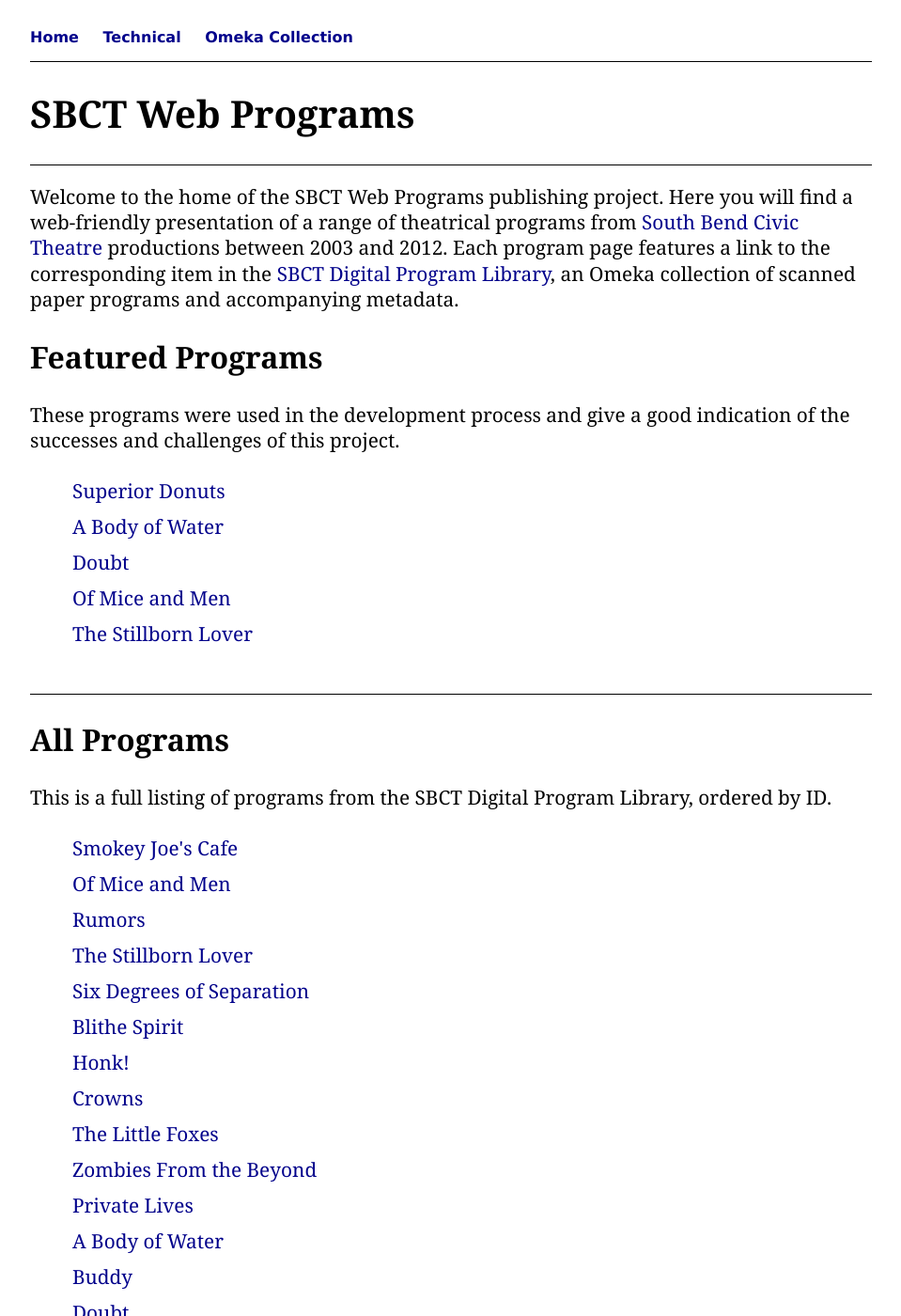
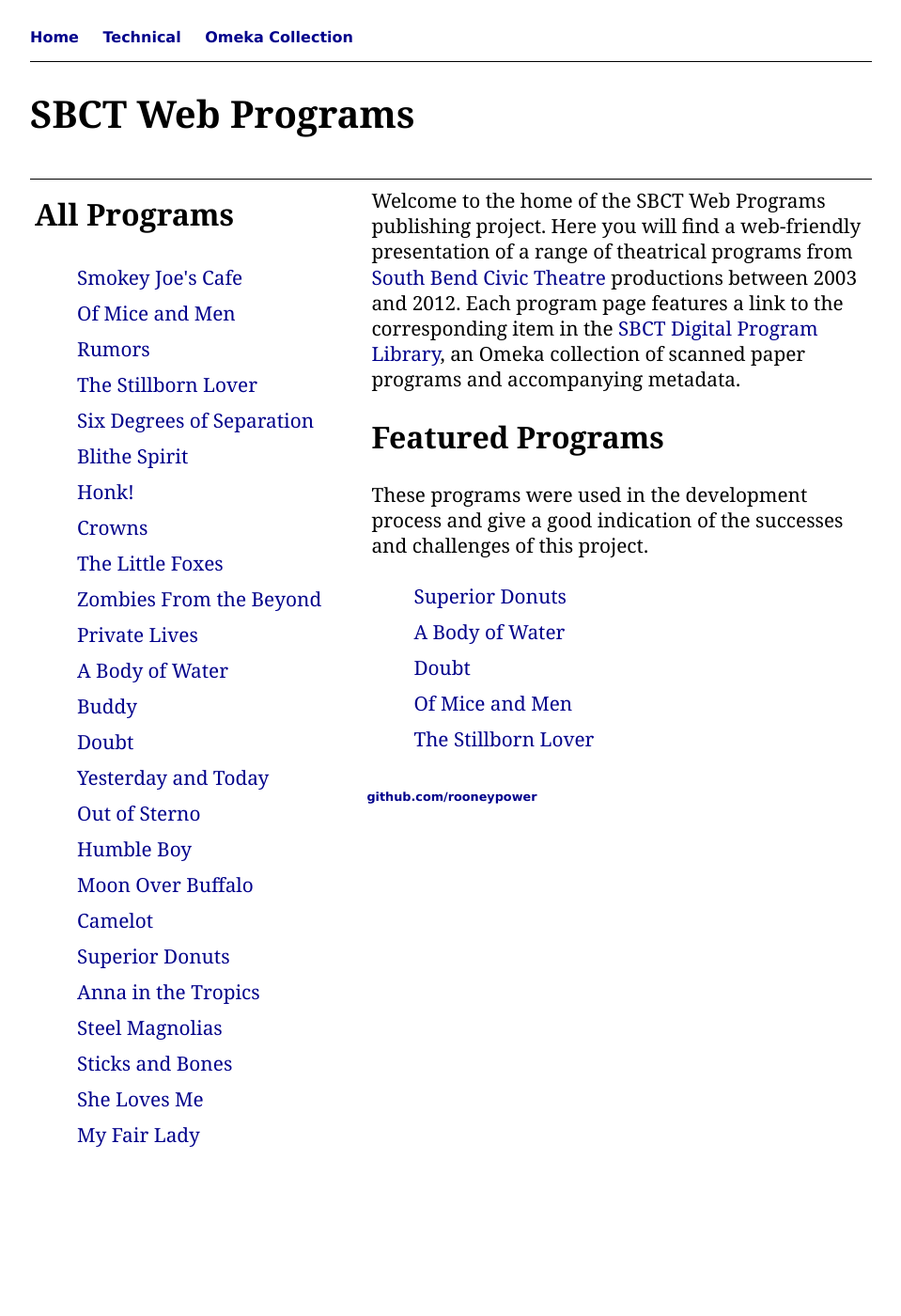
Before and after one commit to rooneypower/rooneypower.github.io, a Jekyll site: the page built from sbct/index.html, in a window 1280 px wide and 1400 px high. Shown: the whole window at 94% size, without its empty margins (160-1119 px from the left). Built offline with Jekyll 4.4.1, drawn with Linux system fonts in a browser that asks for light colours.

Commit message:
Update index.html

```diff
--- a/sbct/index.html
+++ b/sbct/index.html
@@ -3,21 +3,8 @@
 title: "SBCT Web Programs"
 ---
 <h1>{{ page.title }}</h1>
-<div>
-	<p>Welcome to the home of the SBCT Web Programs publishing project. Here you will find a web-friendly presentation of a range of theatrical programs from <a href="https://sbct.org/" target="_blank">South Bend Civic Theatre</a> productions between 2003 and 2012. Each program page features a link to the corresponding item in the <a href="https://sbct.omeka.net/" target="_blank">SBCT Digital Program Library</a>, an Omeka collection of scanned paper programs and accompanying metadata.</p>
-	<h2>Featured Programs</h2>
-	<p>These programs were used in the development process and give a good indication of the successes and challenges of this project.</p>
-	<ul class="files">
-		<li><a href="output/item44.xml">Superior Donuts</a></li>
-		<li><a href="output/item36.xml">A Body of Water</a></li>
-    	<li><a href="output/item38.xml">Doubt</a></li>
-		<li><a href="output/item26.xml">Of Mice and Men</a></li>
-		<li><a href="output/item28.xml">The Stillborn Lover</a></li>
-	</ul>
-</div>
-<div>
+<div class="float side">
 	<h2>All Programs</h2>
-	<p>This is a full listing of programs from the SBCT Digital Program Library, ordered by ID.</p>
 	<ul class="files">
                	<li>
                     <a href="https://rooneypower.github.io/sbct/output/item25.xml">Smokey Joe's
@@ -109,3 +96,15 @@
                 </li>
             </ul>
 </div>
+<div class="float main">
+	<p>Welcome to the home of the SBCT Web Programs publishing project. Here you will find a web-friendly presentation of a range of theatrical programs from <a href="https://sbct.org/" target="_blank">South Bend Civic Theatre</a> productions between 2003 and 2012. Each program page features a link to the corresponding item in the <a href="https://sbct.omeka.net/" target="_blank">SBCT Digital Program Library</a>, an Omeka collection of scanned paper programs and accompanying metadata.</p>
+	<h2>Featured Programs</h2>
+	<p>These programs were used in the development process and give a good indication of the successes and challenges of this project.</p>
+	<ul class="files">
+		<li><a href="output/item44.xml">Superior Donuts</a></li>
+		<li><a href="output/item36.xml">A Body of Water</a></li>
+    	<li><a href="output/item38.xml">Doubt</a></li>
+		<li><a href="output/item26.xml">Of Mice and Men</a></li>
+		<li><a href="output/item28.xml">The Stillborn Lover</a></li>
+	</ul>
+</div>
```
